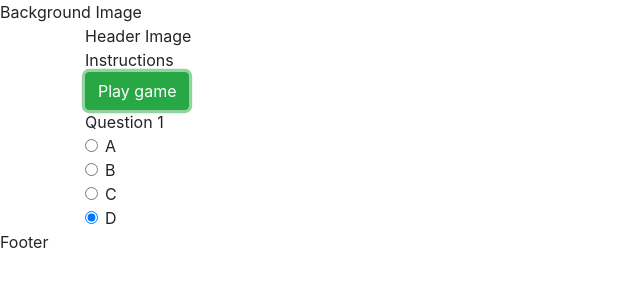
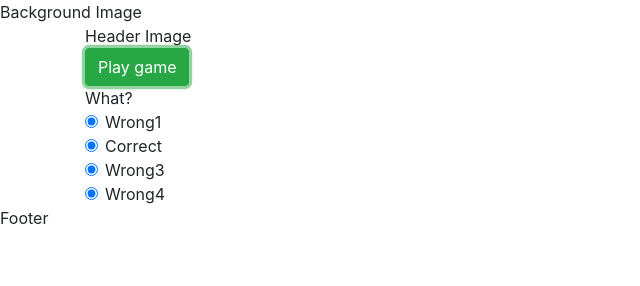
Before and after one commit to JeremyHancock/TriviaGame, a plain HTML site: page index.html in a window 1280 px wide. Both pictures are taken after a click on the button "Play game". Shown: the whole page, without its empty margins (0-640 px from the left). Drawn offline with nearby package versions, Linux system fonts and the light colour scheme.

Commit message:
next question is functional with boolean value for answers

```diff
--- a/assets/javascript/app.js
+++ b/assets/javascript/app.js
@@ -1,36 +1,129 @@
 // array of objects with the question, wrong answers, one correct answer, a "correct" image/video/sound
+var count = 0;
+var answerA = false;
+var answerB = false;
+var answerC = false;
+var answerD = false;
+var questions = [
+    {
+        question: "What?",
+        answer1: ["Wrong1", false],
+        answer2: ["Correct", true],
+        answer3: ["Wrong3", false],
+        answer4: ["Wrong4", false],
+        answerImage: "Answer"
+    },
+    {
+        question: "Why?",
+        answer1: ["pear", false],
+        answer2: ["lemon", false],
+        answer3: ["grape", false],
+        answer4: ["apple", true],
+        answerImage: "Answer"
+    },
 
-var questions = [
-    {question: "What?", correctAnswer: "Correct", wrongAnswer1: "Wrong1", wrongAnswer2: "Wrong2", wrongAnswer3: "Wrong3"},
-    {},
-    {},
-    {},
-    {},
     //etc...
+];
+//  a function that advances through the questions array each time a new question is needed and assigns the answer and a boolean value
+function nextQuestion() {
+    $("#question").text(questions[count].question);
 
-]
+    $("#answerA").text(questions[count].answer1[0]);
+    answerA = (questions[count].answer1[1])
+
+    $("#answerB").text(questions[count].answer2[0]);
+    answerB = (questions[count].answer2[1]);
+
+    $("#answerC").text(questions[count].answer3[0]);
+    answerC = (questions[count].answer3[1]);
+
+    $("#answerD").text(questions[count].answer4[0]);
+    answerD = (questions[count].answer4[1]);
+//advances the count variable to move to the next question
+    count++;
+
+}
+// create the timer for each question and for the win and lose functions
+// summarize results at quiz end
+
 
 $(document).ready(function () {
     $(".qAndA, #win, #lose").hide();
     // show instructions with a click to continue
     $("#instructions")
-     // show first question and answer
-     $("button").click(function(){
+    $("button").click(function () {
+
+        nextQuestion();
+
         $(".qAndA").show();
-    });
+        $("#instructions").hide();
+        $("#win").hide();
+        $("#lose").hide();
+
+        console.log(answerA);
+
+        $("#buttonA").click(function () {
+            if (answerA === true) {
+                $("#win").show();
+                $(".qAndA").hide();
+                $("button").text("Next Question");
+            }
+            else {
+                $("#lose").show()
+                $(".qAndA").hide();
+                $("button").text("Next Question");
+            }
+
+        });
+        $("#buttonB").click(function () {
+            if (answerB === true) {
+                $("#win").show();
+                $(".qAndA").hide();
+                $("button").text("Next Question");
+            }
+            else {
+                $("#lose").show()
+                $(".qAndA").hide();
+                $("button").text("Next Question");
+            }
+
+        });
+        $("#buttonC").click(function () {
+            if (answerC === true) {
+                $("#win").show();
+                $(".qAndA").hide();
+                $("button").text("Next Question");
+            }
+            else {
+                $("#lose").show()
+                $(".qAndA").hide();
+                $("button").text("Next Question");
+            }
+
+        });
+        $("#buttonD").click(function () {
+            if (answerD === true) {
+                $("#win").show();
+                $(".qAndA").hide();
+                $("button").text("Next Question");
+            }
+            else {
+                $("#lose").show()
+                $(".qAndA").hide();
+                $("button").text("Next Question");
+            }
+
+        });
+
+
+        });
+
+});
+
+
     // function timesUp() {
     // }
 
     // window.setTimeout (timesUp, 1000 * 10);
 
-
-    // timer function
-    // if statement for correct, wrong, and timeout
-
-    // hide first question and show second, etc.
-
-    // summarize results
-
     // start again
-
-});
--- a/index.html
+++ b/index.html
@@ -25,34 +25,34 @@
         </div>
     </div>
     <div class="container">
-        <div id="instructions">Instructions<br>
-            <button type="button" class="btn btn-success">Play game</button>
+        <div id="instructions">Instructions<br>        </div>
+        <button type="button" id="playButton" class="btn btn-success">Play game</button>
+        <div class="qAndA" id="question">Question 1
         </div>
-        <div class="qAndA" id="question">Question 1
-            <div class="form-check qAndA" id="answerA">
-                <input class="form-check-input" type="radio" name="exampleRadios" id="exampleRadios1" value="option1" checked>
-                <label class="form-check-label" for="exampleRadios1">
+
+        <div class="form-check qAndA">
+            <input class="form-check-input" id="buttonA" type="radio" checked>
+            <label class="form-check-label" id="answerA" value="false" >
                 A
             </label>
         </div>
-            <div class="form-check qAndA" id="answerB">
-                <input class="form-check-input" type="radio" name="exampleRadios" id="exampleRadios1" value="option1" checked>
-                <label class="form-check-label" for="exampleRadios1">
+        <div class="form-check qAndA">
+            <input class="form-check-input" id="buttonB" type="radio" checked>
+            <label class="form-check-label" id="answerB" value="false" >
                 B
             </label>
         </div>
-            <div class="form-check qAndA" id="answerC">
-                <input class="form-check-input" type="radio" name="exampleRadios" id="exampleRadios1" value="option1" checked>
-                <label class="form-check-label" for="exampleRadios1">
+        <div class="form-check qAndA">
+            <input class="form-check-input" id="buttonC" type="radio" checked>
+            <label class="form-check-label" id="answerC" value="false" >
                 C
             </label>
         </div>
-            <div class="form-check qAndA" id="answerD">
-                <input class="form-check-input" type="radio" name="exampleRadios" id="exampleRadios1" value="option1" checked>
-                <label class="form-check-label" for="exampleRadios1">
+        <div class="form-check qAndA">
+            <input class="form-check-input" id="buttonD" type="radio" checked>
+            <label class="form-check-label" id="answerD" value="false" >
                 D
             </label>
-            </div>
         </div>
     </div>
     <div class="footer">
```
Lines whose indentation alone changed are shown as unchanged.
